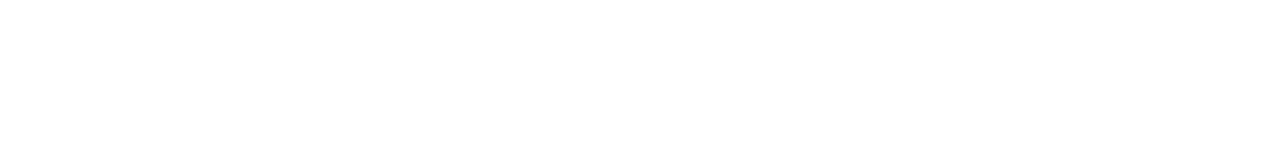
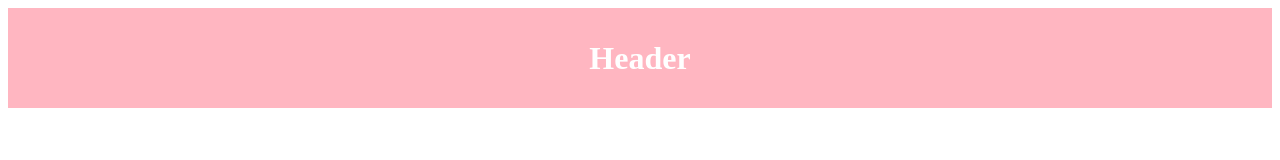
Before and after one commit to zainbinshakoor/Css-Layout-Flexbox, a plain HTML site: page index.html in a window 1280 px wide. Drawn offline with Linux system fonts and the light colour scheme.

Commit message:
complete header scetion
add style

```diff
--- a/index.html
+++ b/index.html
@@ -1,12 +1,20 @@
 <!DOCTYPE html>
 <html lang="en">
+
 <head>
     <meta charset="UTF-8">
     <meta http-equiv="X-UA-Compatible" content="IE=edge">
     <meta name="viewport" content="width=device-width, initial-scale=1.0">
     <title>Css Flexbox</title>
+    <link rel="stylesheet" href="./style.css">
 </head>
+
 <body>
+    <div id="container">
+        <div id="header" class="same">
+            <h1>Header</h1>
+        </div>
+    </div>
+</body>
 
-</body>
 </html>
--- a/style.css
+++ b/style.css
@@ -0,0 +1,9 @@
+.same{
+    background-color:lightpink;
+    height: 100px;
+    width: 100%;
+    color: white;
+    display: flex;
+    align-items: center;
+    justify-content: center;
+}
```
